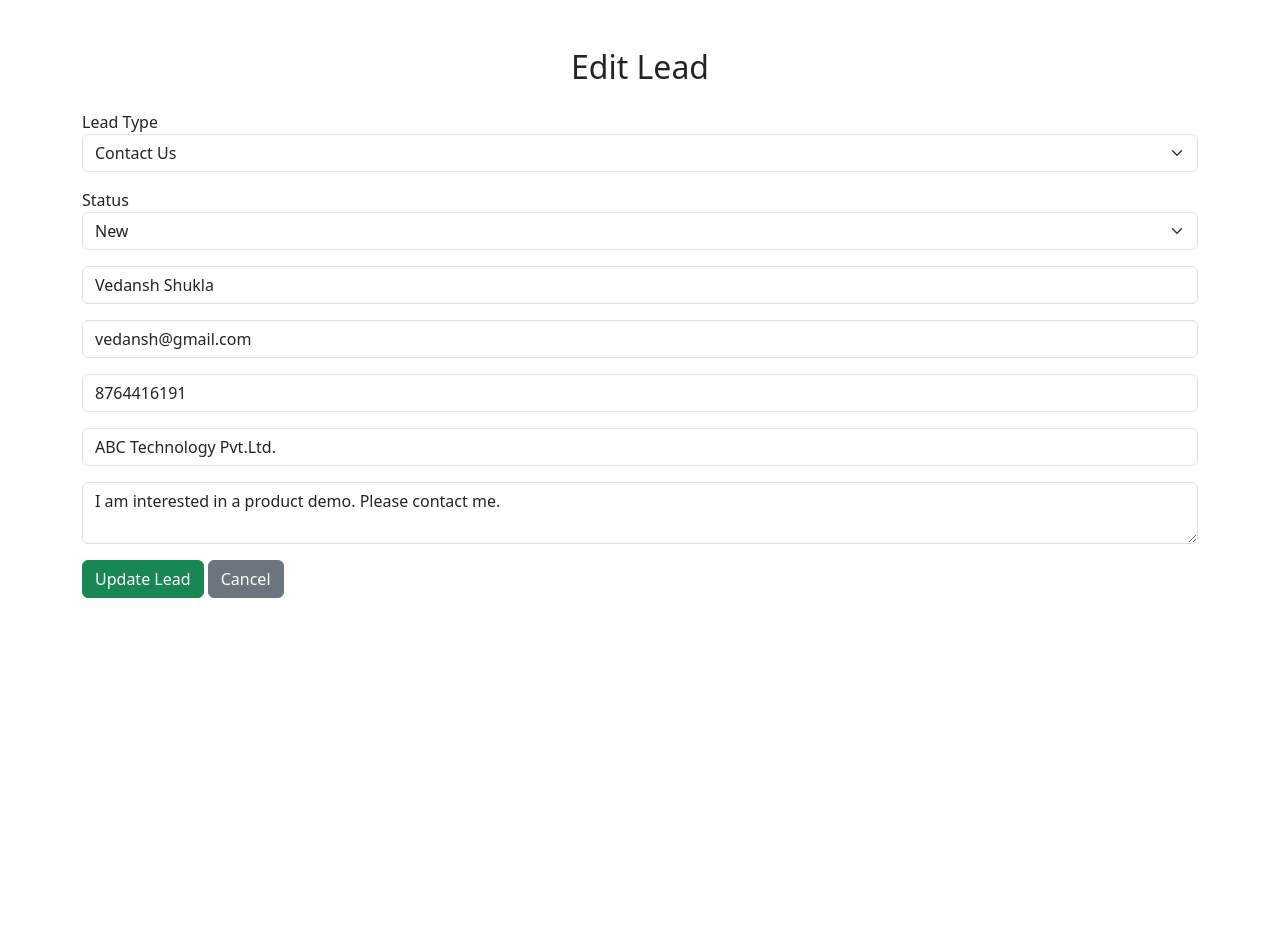
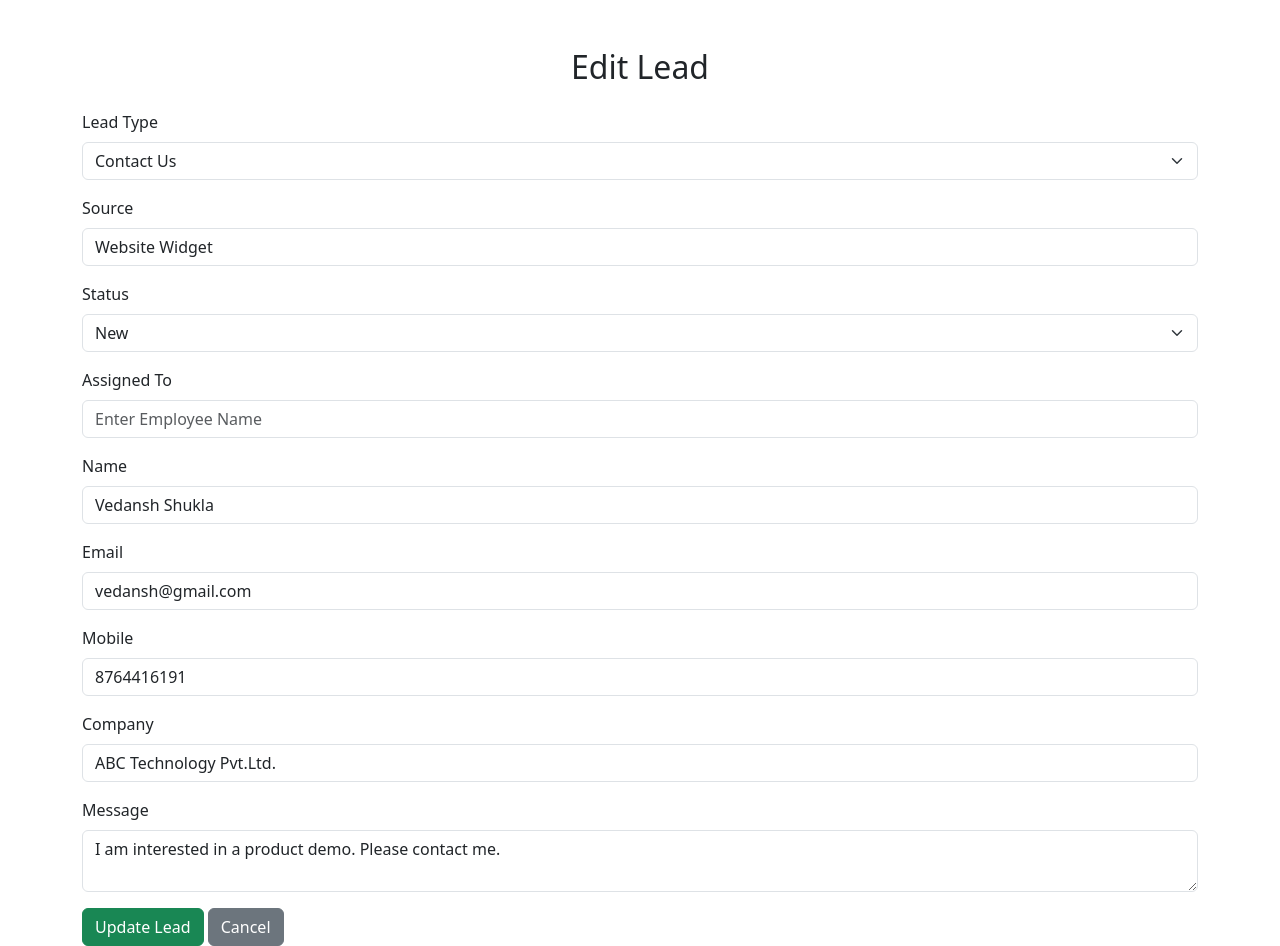
Before and after one commit to shuklavedansh753-ai/Universal-Marketing-Automation, a Django app: template myproject/app1/templates/app1/edit_lead.html in a window 1280 px wide. Before the commit the page ends 598 px from the top, so only its background shows below. Run offline with Django 5.2, Linux system fonts and the light colour scheme; the template is opened without the code that fills it: values that come from a table or form of the project are taken from there, others are empty; data comes from the database, SQL or seed files in the repository; both versions use the stored data as it was after the commit.

Commit message:
this is commit

```diff
--- a/myproject/app1/models.py
+++ b/myproject/app1/models.py
@@ -12,6 +12,7 @@ class Lead(models.Model):
         ("New", "New"),
         ("Contacted", "Contacted"),
         ("Qualified", "Qualified"),
+        ("Interested", "Interested"),
         ("Converted", "Converted"),
         ("Lost", "Lost"),
     ]
@@ -21,11 +22,19 @@ class Lead(models.Model):
         choices=LEAD_TYPES,
         default="Contact Us"
     )
+    source = models.CharField(
+        max_length=50,
+        default="Website Widget"
+    )
 
     status = models.CharField(
         max_length=20,
         choices=STATUS_CHOICES,
         default="New"
+    )
+    assigned_to = models.CharField(
+        max_length=100,
+        blank=True
     )
 
     name = models.CharField(max_length=100)
@@ -52,3 +61,18 @@ class Event(models.Model):
 
     def __str__(self):
         return self.event_name
+
+class Note(models.Model):
+
+    lead = models.ForeignKey(
+        Lead,
+        on_delete=models.CASCADE,
+        related_name="notes"
+    )
+
+    note = models.TextField()
+
+    created_at = models.DateTimeField(auto_now_add=True)
+
+    def __str__(self):
+        return f"Note for {self.lead.name}"
--- a/myproject/app1/templates/app1/edit_lead.html
+++ b/myproject/app1/templates/app1/edit_lead.html
@@ -11,28 +11,47 @@
 <body class="container mt-5">
 
 <h2 class="text-center mb-4">
-
     Edit Lead
-
 </h2>
 
 <form method="POST">
 
 {% csrf_token %}
 
-<label>Lead Type</label>
+<!-- Lead Type -->
+
+<label class="form-label">Lead Type</label>
 
 <select class="form-select mb-3" name="lead_type">
 
-<option value="Contact Us" {% if lead.lead_type == "Contact Us" %}selected{% endif %}>Contact Us</option>
+    <option value="Contact Us" {% if lead.lead_type == "Contact Us" %}selected{% endif %}>
+        Contact Us
+    </option>
 
-<option value="Enquire Now" {% if lead.lead_type == "Enquire Now" %}selected{% endif %}>Enquire Now</option>
+    <option value="Enquire Now" {% if lead.lead_type == "Enquire Now" %}selected{% endif %}>
+        Enquire Now
+    </option>
 
-<option value="Request Demo" {% if lead.lead_type == "Request Demo" %}selected{% endif %}>Request Demo</option>
+    <option value="Request Demo" {% if lead.lead_type == "Request Demo" %}selected{% endif %}>
+        Request Demo
+    </option>
 
 </select>
 
-<label>Status</label>
+<!-- Source -->
+
+<label class="form-label">Source</label>
+
+<input
+    type="text"
+    name="source"
+    class="form-control mb-3"
+    value="{{ lead.source }}"
+    placeholder="Enter Source">
+
+<!-- Status -->
+
+<label class="form-label">Status</label>
 
 <select class="form-select mb-3" name="status">
 
@@ -42,23 +61,81 @@ Edit Lead
 
     <option value="Qualified" {% if lead.status == "Qualified" %}selected{% endif %}>Qualified</option>
 
+    <option value="Interested" {% if lead.status == "Interested" %}selected{% endif %}>Interested</option>
+
     <option value="Converted" {% if lead.status == "Converted" %}selected{% endif %}>Converted</option>
 
     <option value="Lost" {% if lead.status == "Lost" %}selected{% endif %}>Lost</option>
 
 </select>
 
-<input class="form-control mb-3" name="name" value="{{ lead.name }}" required>
+<!-- Assigned To -->
 
-<input class="form-control mb-3" type="email" name="email" value="{{ lead.email }}" required>
+<label class="form-label">Assigned To</label>
 
-<input class="form-control mb-3" name="mobile" value="{{ lead.mobile }}" required>
+<input
+    type="text"
+    name="assigned_to"
+    class="form-control mb-3"
+    value="{{ lead.assigned_to }}"
+    placeholder="Enter Employee Name">
 
-<input class="form-control mb-3" name="company" value="{{ lead.company }}">
+<!-- Name -->
 
-<textarea class="form-control mb-3" name="message">{{ lead.message }}</textarea>
+<label class="form-label">Name</label>
 
-<button class="btn btn-success">
+<input
+    class="form-control mb-3"
+    name="name"
+    value="{{ lead.name }}"
+    placeholder="Enter Name"
+    required>
+
+<!-- Email -->
+
+<label class="form-label">Email</label>
+
+<input
+    class="form-control mb-3"
+    type="email"
+    name="email"
+    value="{{ lead.email }}"
+    placeholder="Enter Email"
+    required>
+
+<!-- Mobile -->
+
+<label class="form-label">Mobile</label>
+
+<input
+    class="form-control mb-3"
+    name="mobile"
+    value="{{ lead.mobile }}"
+    placeholder="Enter Mobile Number"
+    required>
+
+<!-- Company -->
+
+<label class="form-label">Company</label>
+
+<input
+    class="form-control mb-3"
+    name="company"
+    value="{{ lead.company }}"
+    placeholder="Enter Company Name">
+
+<!-- Message -->
+
+<label class="form-label">Message</label>
+
+<textarea
+    class="form-control mb-3"
+    name="message"
+    placeholder="Enter Message">{{ lead.message }}</textarea>
+
+<!-- Buttons -->
+
+<button type="submit" class="btn btn-success">
     Update Lead
 </button>
 
```
Also changed, not shown: myproject/app1/templates/app1/lead_list.html (+20 -9 lines), myproject/app1/templates/app1/view_lead.html (+55 -6 lines), myproject/app1/views.py (+34 -20 lines), myproject/db.sqlite3. Lines whose indentation alone changed are shown as unchanged.
